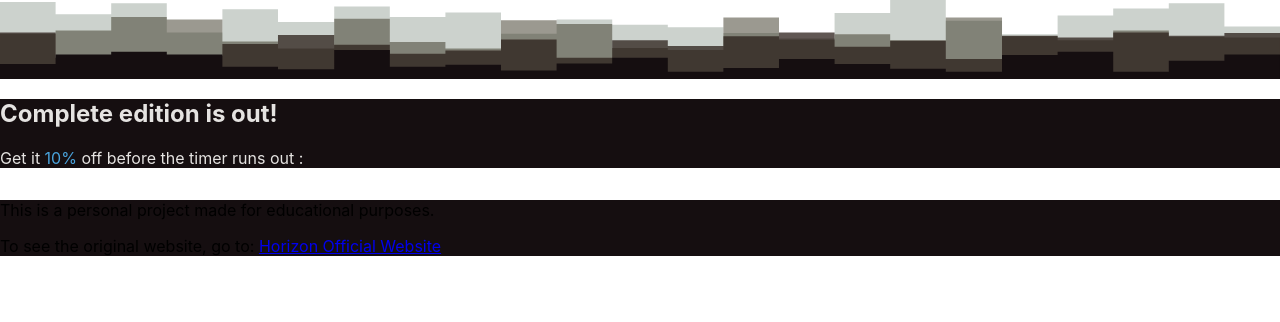
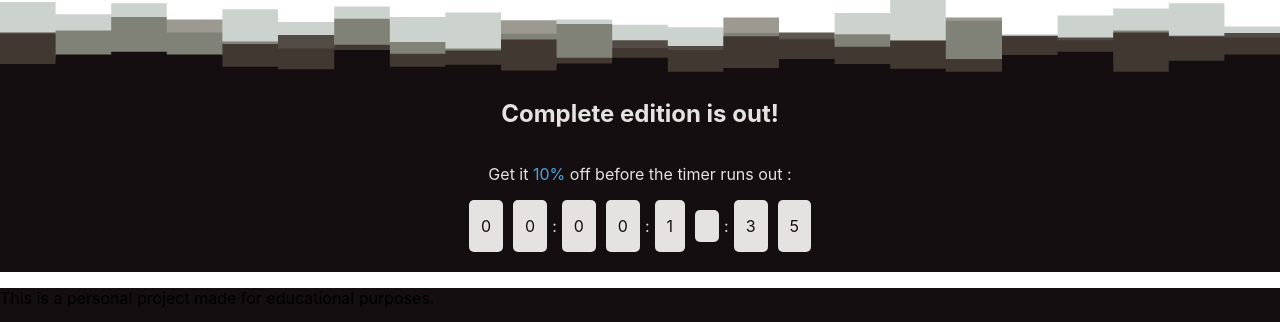
Before and after one commit to EndrXOriginial/horizonforbiddenwest, a React (Create React App) app: page / in a window 1280 px wide. Shown: the part 721-1043 px from the top of the page. Before the commit the page ends 993 px from the top, so only its background shows below. Built offline with nearby package versions, Linux system fonts and the light colour scheme.

Commit message:
starteed the timer countdown.

```diff
--- a/src/Components/Countdown/Countdown.js
+++ b/src/Components/Countdown/Countdown.js
@@ -1,10 +1,14 @@
+import Timer from '../Timer/Timer';
 import './countdown.css';
 
 const Countdown = () => {
     return (
         <section className="countdown">
-            <h2 className="title">Complete edition is out!</h2>
-            <p className='countdown-info'>Get it <span>10%</span> off before the timer runs out :</p>
+            <div className='wrapper'>
+                <h2 className="title">Complete edition is out!</h2>
+                <p className='countdown-info'>Get it <span>10%</span> off before the timer runs out :</p>
+                <Timer />
+            </div>
         </section>
     )
 }
--- a/src/Components/Countdown/countdown.css
+++ b/src/Components/Countdown/countdown.css
@@ -1,8 +1,35 @@
 .countdown {
     background-color: var(--black);
     color: var(--white);
+    padding-bottom: 20px;
+
+    div {
+        display: flex;
+        flex-direction: column;
+        justify-content: center;
+        align-items: center;
+    }
 
     span {
         color: var(--blue);
     }
+
+    .wrapper .timer {
+        display: flex;
+        flex-direction: row;
+        justify-content: center;
+        align-items: center;
+
+        .timer-div {
+            padding: 0 12px;
+            margin: 0 5px;
+            background-color: var(--white);
+            border-radius: 5px;
+
+            p {
+                color: var(--black);
+                font-size: 1rem;
+            }
+        }
+    }
 }
--- /dev/null
+++ b/src/Components/Timer/Timer.js
@@ -0,0 +1,60 @@
+import { useState, useEffect } from "react";
+
+const Timer = () => {
+    let [days, setDays] = useState([]);
+    let [hours, setHours] = useState([]);
+    let [minutes, setMinutes] = useState([]);
+    let [seconds, setSeconds] = useState([]);
+
+    const initiateTimeLeft = (timeLeft) => {
+        let now = new Date().getTime();
+        let distance = timeLeft - now;
+
+        let theDays = Math.floor(distance / (1000 * 60 * 60 * 24));
+        let theHours = Math.floor((distance % (1000 * 60 * 60 * 24)) / (1000 * 60 * 60));
+        let theMinutes = Math.floor((distance % (1000 * 60 * 60)) / (1000 * 60));
+        let theSeconds = Math.floor((distance % (1000 * 60)) / 1000);
+
+        // console.log(`Days: ${theDays}\nHours: ${theHours}\nMinutes: ${theMinutes}\nSeconds: ${theSeconds}`);
+
+        setSeconds(!theSeconds ? [0, 0] : [...theSeconds.toString()].map(Number));
+        setMinutes(!theMinutes ? [0, 0] : [...theMinutes.toString()].map(Number));
+        setHours(!theHours ? [0, 0] : [...theHours.toString()].map(Number));
+        setDays(!theDays ? [0, 0] : [...theDays.toString()].map(Number));
+
+        if (days.length === 1) setDays([0, ...days]);
+        if (hours.length === 1) setHours([0, ...hours]);
+        if (minutes.length === 1) setMinutes([0, ...minutes]);
+        if (seconds.length === 1) setSeconds([0, ...seconds]);
+
+        // console.log(`Days: ${days[0]}${days[1]}\nHours: ${hours[0]}${hours[1]}\nMinutes: ${minutes[0]}${minutes[1]}\nSeconds: ${seconds[0]}${seconds[1]}`);
+    };
+
+    useEffect(() => {
+        let timeLeft = new Date().getTime() + 100000;
+
+        let interval = setInterval(() => {
+            initiateTimeLeft(timeLeft);
+        }, 1000);
+
+        return () => clearInterval(interval);
+    }, [])
+
+    return (
+        <div className="timer">
+            <div className="days-ten timer-div"><p className="days-ten-num">{days[0]}</p></div>
+            <div className="days timer-div"><p className="days-num">{days[1]}</p></div>
+            <p>:</p>
+            <div className="hours-ten timer-div"><p className="hours-ten-num">{hours[0]}</p></div>
+            <div className="hours timer-div"><p className="hours-num">{hours[1]}</p></div>
+            <p>:</p>
+            <div className="minutes-ten timer-div"><p className="minutes-ten-num">{minutes[0]}</p></div>
+            <div className="minutes timer-div"><p className="minutes-num">{minutes[1]}</p></div>
+            <p>:</p>
+            <div className="seconds-ten timer-div"><p className="seconds-ten-num">{seconds[0]}</p></div>
+            <div className="seconds timer-div"><p className="seconds-num">{seconds[1]}</p></div>
+        </div>
+    )
+}
+
+export default Timer;
```
